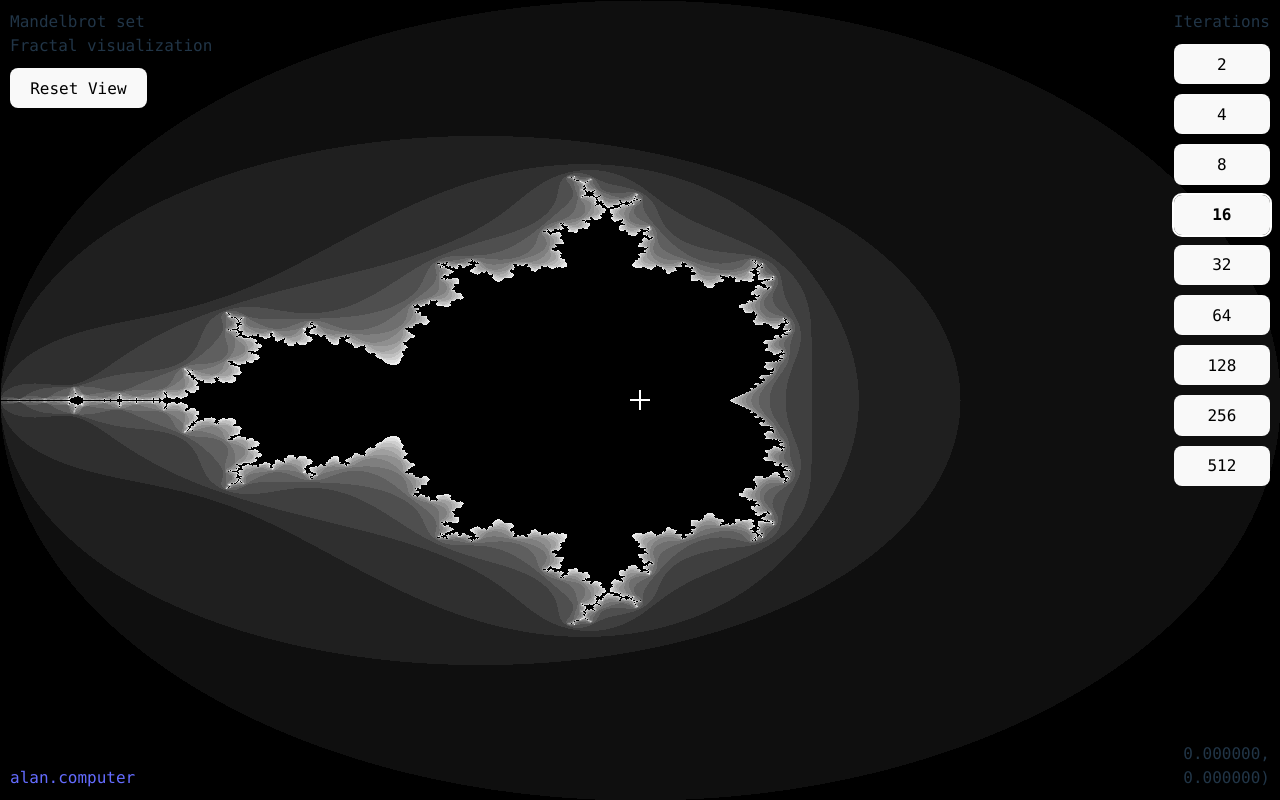
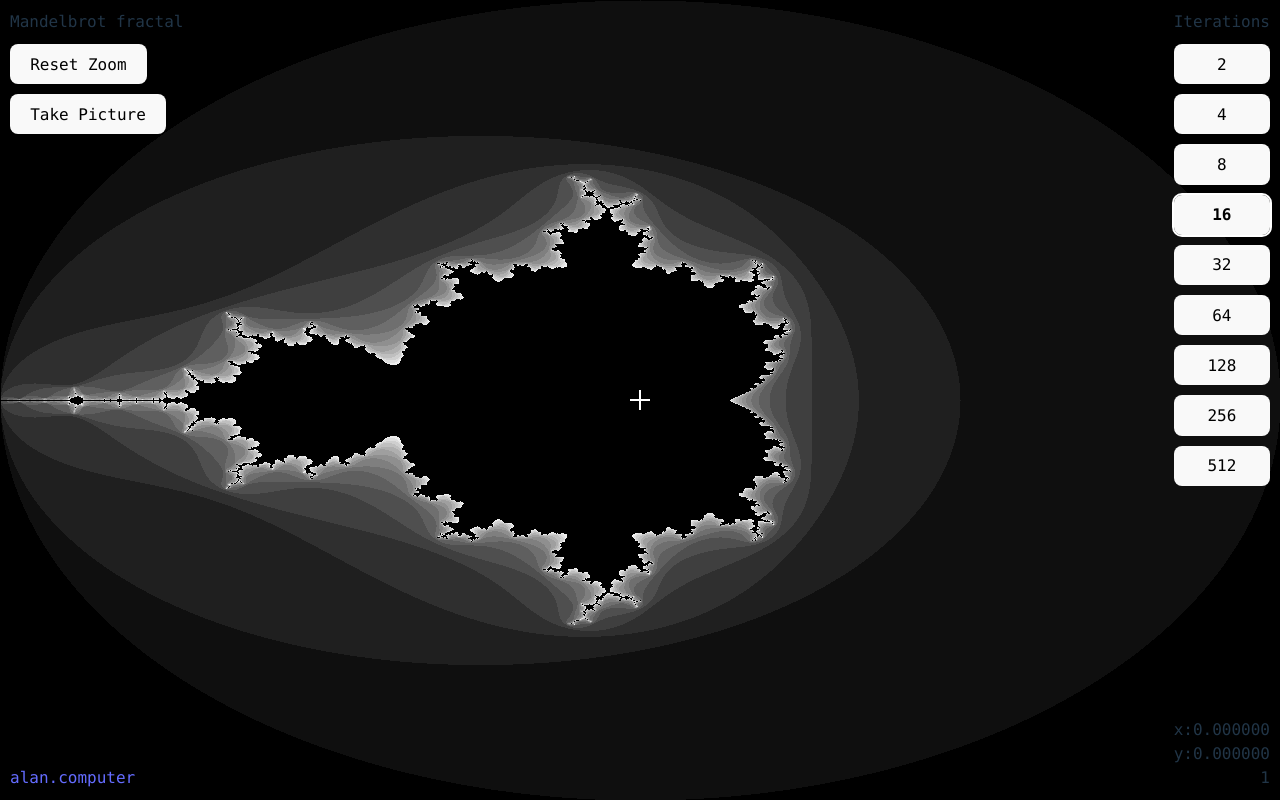
Before and after one commit to astrimbu/mandelbrot, a React (Vite) app: page / in a window 1280 px wide. Built offline with nearby package versions, Linux system fonts and the light colour scheme.

Commit message:
Take picture button, reset zoom only

```diff
--- a/src/App.jsx
+++ b/src/App.jsx
@@ -18,6 +18,10 @@ const MandelbrotSet = () => {
   }, []);
 
   useEffect(() => {
+    drawMandelbrot();
+  }, [zoom, position, maxIterations, canvasSize]);
+
+  const drawMandelbrot = (hideUI = false) => {
     const canvas = canvasRef.current;
     const ctx = canvas.getContext('2d');
     const width = canvas.width;
@@ -61,6 +65,7 @@ const MandelbrotSet = () => {
     const imageData = new ImageData(colors, width, height);
     ctx.putImageData(imageData, 0, 0);
 
+    if (!hideUI) {
       const reticleSize = 20;
       const centerX = width / 2;
       const centerY = height / 2;
@@ -76,7 +81,8 @@ const MandelbrotSet = () => {
       ctx.lineTo(centerX, centerY + reticleSize / 2);
       ctx.stroke();
       ctx.restore();
-  }, [zoom, position, maxIterations, canvasSize]);
+    }
+  };
 
   const handleZoom = (factor, clientX, clientY) => {
     const canvas = canvasRef.current;
@@ -170,10 +176,19 @@ const MandelbrotSet = () => {
     setMaxIterations(value);
   };
 
-  const handleResetView = () => {
+  const handleResetZoom = () => {
     setZoom(1);
-    setPosition({ x: 0, y: 0 });
-    setMaxIterations(16);
+  };
+
+  const handleTakePicture = () => {
+    const canvas = canvasRef.current;
+    drawMandelbrot(true);
+    const dataURL = canvas.toDataURL('image/png');
+    const link = document.createElement('a');
+    link.href = dataURL;
+    link.download = 'mandelbrot.png';
+    link.click();
+    drawMandelbrot(false);
   };
 
   return (
@@ -210,7 +225,7 @@ const MandelbrotSet = () => {
         }}
       >
         Iterations
-        {[2,4,8,16, 32, 64, 128, 256, 512].map((value) => (
+        {[2, 4, 8, 16, 32, 64, 128, 256, 512].map((value) => (
           <button
             key={value}
             className={`btn ${maxIterations === value ? 'selected' : ''}`}
@@ -232,10 +247,12 @@ const MandelbrotSet = () => {
           textAlign: 'left',
         }}
       >
-        Mandelbrot set<br/>
-        Fractal visualization<br/>
-        <button onClick={handleResetView}>
-          Reset View
+        Mandelbrot fractal<br/>
+        <button onClick={handleResetZoom}>
+          Reset Zoom
+        </button>
+        <button onClick={handleTakePicture}>
+          Take Picture
         </button>
       </div>
       <div
@@ -256,8 +273,9 @@ const MandelbrotSet = () => {
           textAlign: 'right',
         }}
       >
-        {position.x.toFixed(6)},<br/>
-        {position.y.toFixed(6)})
+        x:{position.x.toFixed(6)}<br/>
+        y:{position.y.toFixed(6)}<br/>
+        {zoom.toFixed(0)}
       </div>
     </div>
   );
```
Lines whose indentation alone changed are shown as unchanged.
